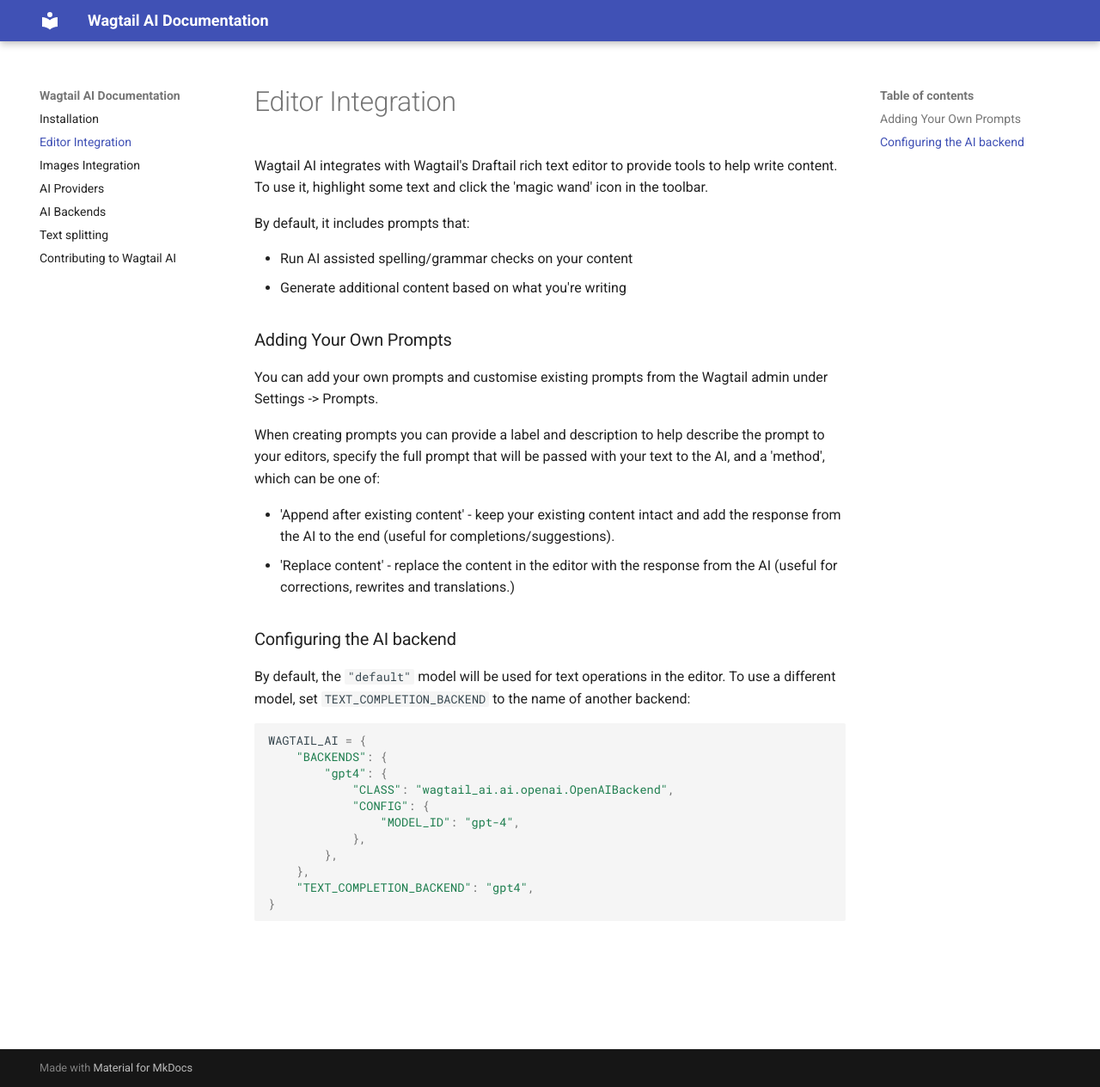
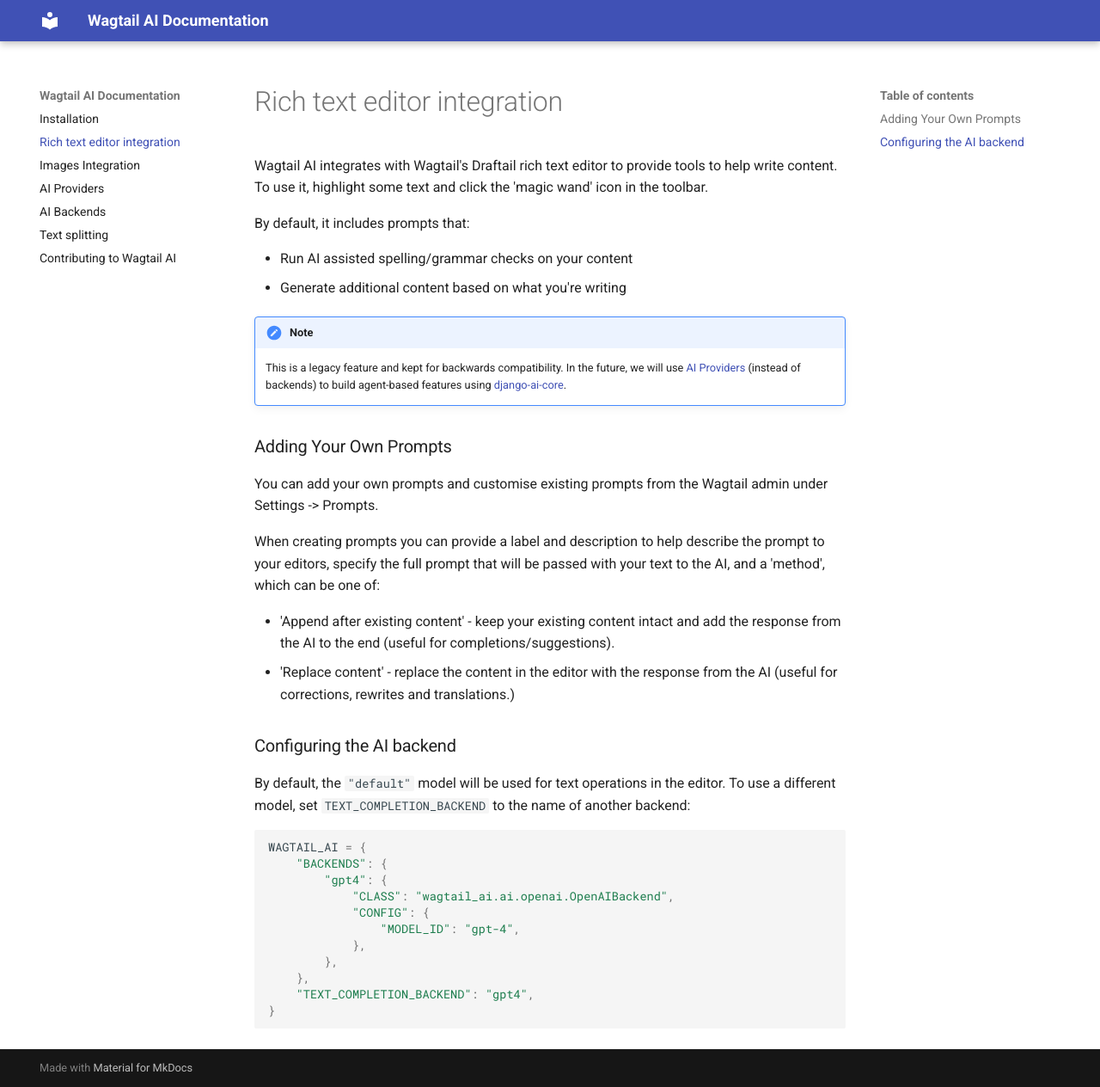
Before and after one commit to wagtail/wagtail-ai, an MkDocs documentation site: the page built from docs/editor-integration.md, in a window 1280 px wide and 1264 px high. Shown: the whole window at 86% size. Built offline with MkDocs 1.6.1 and Material for MkDocs 9.7.7, drawn with Linux system fonts in a browser that asks for light colours.

Commit message:
Add notes about legacy rich text integration and text splitting

```diff
--- a/docs/editor-integration.md
+++ b/docs/editor-integration.md
@@ -1,4 +1,4 @@
-# Editor Integration
+# Rich text editor integration
 
 Wagtail AI integrates with Wagtail's Draftail rich text editor to provide tools to help write content. To use it, highlight some text and click the 'magic wand' icon in the toolbar.
 
@@ -6,6 +6,10 @@
 
 * Run AI assisted spelling/grammar checks on your content
 * Generate additional content based on what you're writing
+
+!!! note
+
+    This is a legacy feature and kept for backwards compatibility. In the future, we will use [AI Providers](./ai-providers.md) (instead of backends) to build agent-based features using [django-ai-core](https://github.com/wagtail/django-ai-core).
 
 ### Adding Your Own Prompts
 
```
Also changed, not shown: docs/text-splitting.md (+5 -0 lines).
